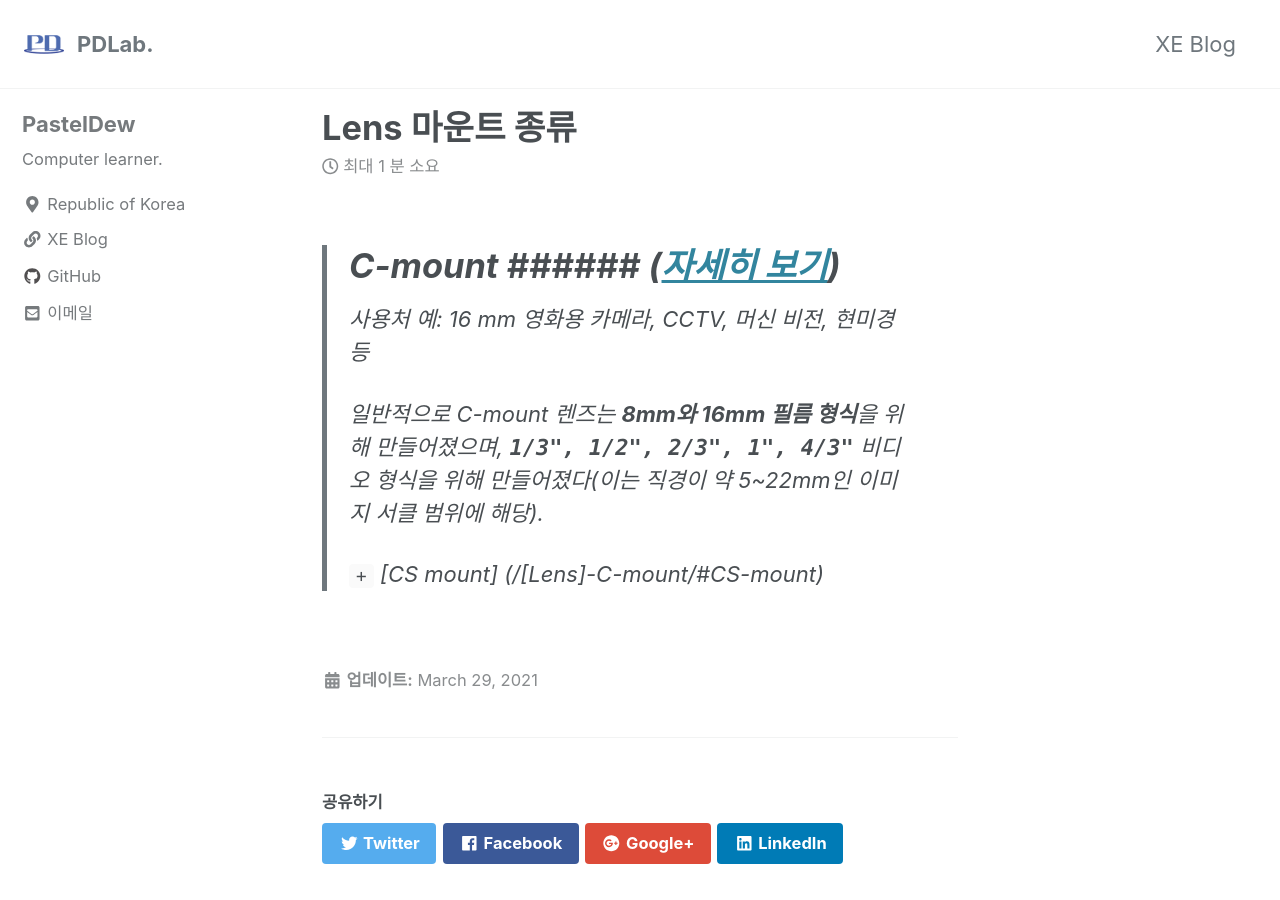
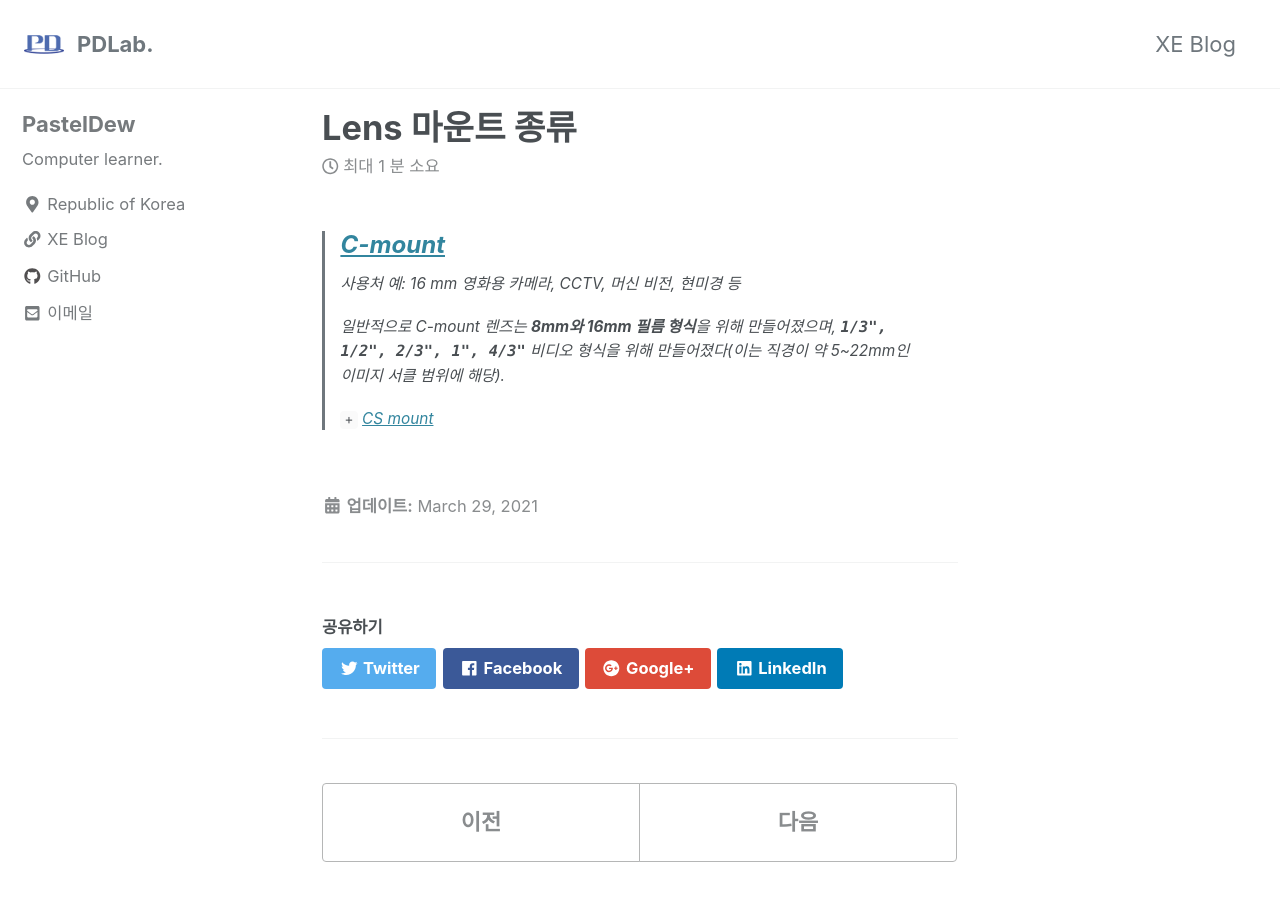
Before and after one commit to PastelDew/pasteldew.github.io, a Jekyll site: the page built from _posts/2021-03-29-Lens 마운트 종류.md, in a window 1280 px wide and 900 px high. Built offline with Jekyll 4.4.1, drawn with Linux system fonts in a browser that asks for light colours; cached includes are drawn as plain includes.

Commit message:
폰트 사이즈 1em -> 0.7em 수정

```diff
--- a/_posts/2021-03-29-Lens 마운트 종류.md
+++ b/_posts/2021-03-29-Lens 마운트 종류.md
@@ -1,8 +1,8 @@
 
-> C-mount ###### ([자세히 보기](/[Lens]-C-mount/))
+> [C-mount](/[Lens]-C-mount/)
 > ===
 > 사용처 예: 16 mm 영화용 카메라, CCTV, 머신 비전, 현미경 등
 >
 > 일반적으로 C-mount 렌즈는 **8mm와 16mm 필름 형식**을 위해 만들어졌으며,  **`1/3", 1/2", 2/3", 1", 4/3"`** 비디오 형식을 위해 만들어졌다(이는 직경이 약 5~22mm인 이미지 서클 범위에 해당).
 >
-> `+` [CS mount] (/[Lens]-C-mount/#CS-mount)
+> `+` [CS mount](/[Lens]-C-mount/#CS-mount)
--- a/assets/css/main.scss
+++ b/assets/css/main.scss
@@ -6,3 +6,7 @@
 
 @import "minimal-mistakes/skins/{{ site.minimal_mistakes_skin | default: 'default' }}"; // skin
 @import "minimal-mistakes"; // main partials
+
+.page__content { // 기본 폰트 사이즈
+    font-size:0.7em;
+}
```
